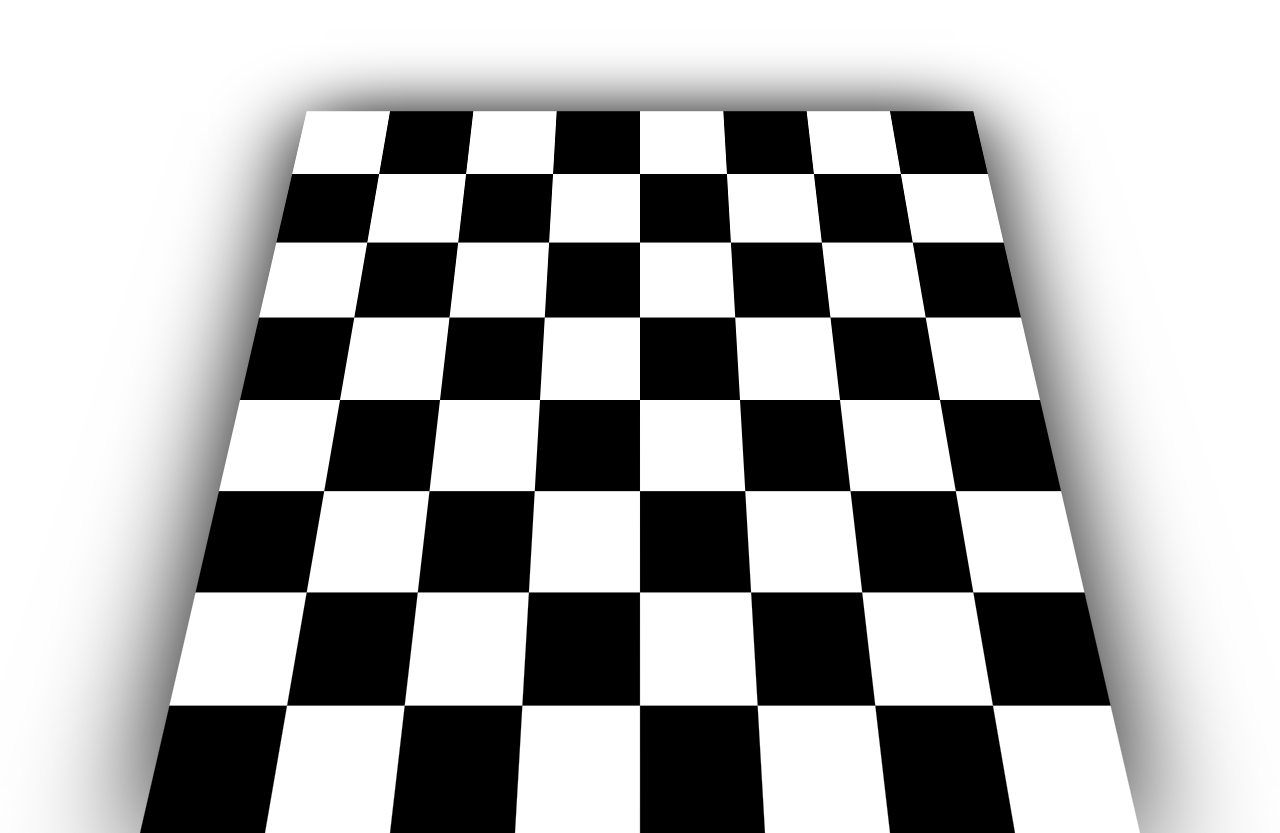
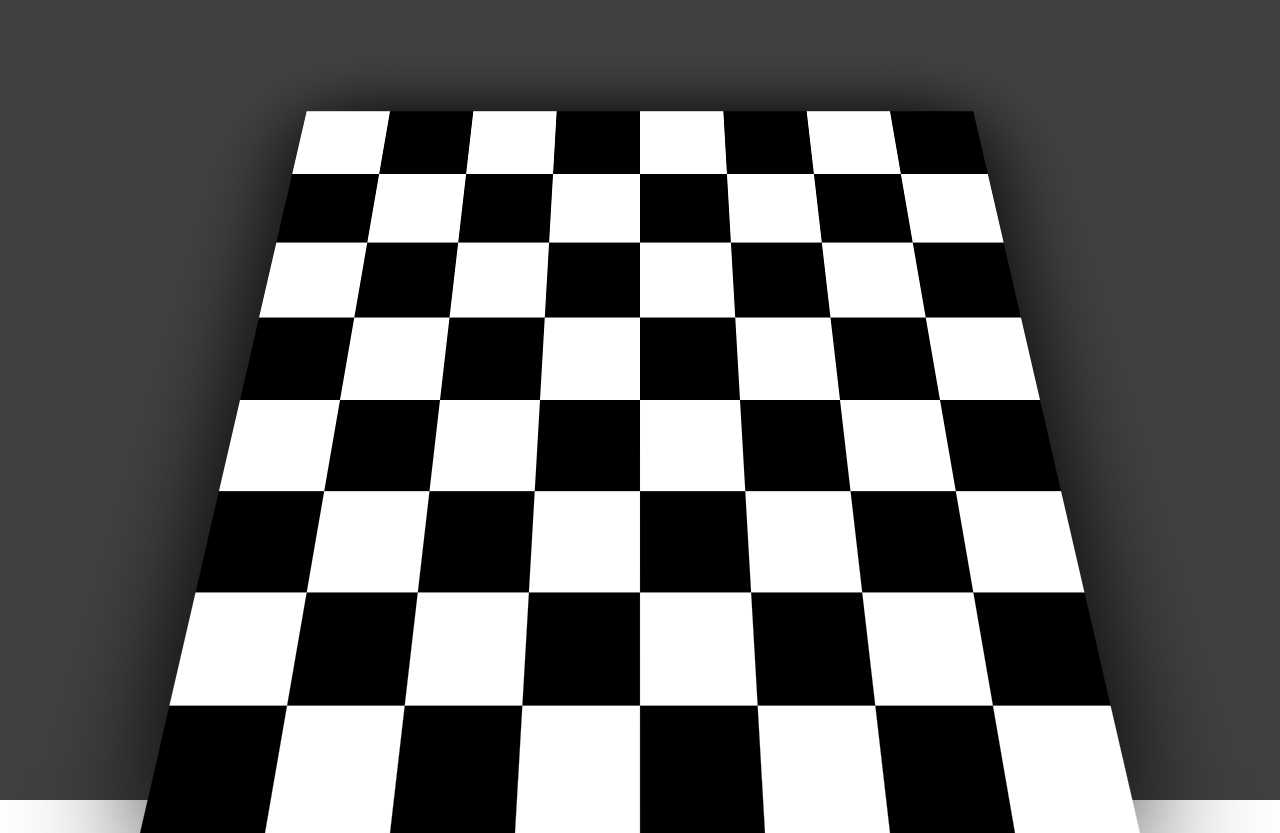
Before and after one commit to ElPettego/swg_site, a React (Create React App) app: page / in a window 1280 px wide. Built offline with nearby package versions, Linux system fonts and the light colour scheme.

Commit message:
king added but cant see him

```diff
--- a/src/App.css
+++ b/src/App.css
@@ -1,7 +1,4 @@
 .App {
-  text-align: center;
-  /* background-color: rgba(10, 10, 9, 0.778); */
-  height: auto;
-  margin: 0;
-  padding: 0;
+  background-color: rgba(10, 10, 9, 0.778);
+  height: 100%;
 }
--- a/src/App.js
+++ b/src/App.js
@@ -1,6 +1,8 @@
 import logo from './logo.svg';
 import './App.css';
 import Chessboard from './Chessboard';
+import King from './King';
+
 
 function App() {
   return (
--- a/src/Chessboard.css
+++ b/src/Chessboard.css
@@ -5,6 +5,7 @@
 
 .wrapperChessboard {
     display: flex;
+    height: 100%;
 }
 
 .Chessboard {
@@ -14,6 +15,7 @@
     border-width: 3px;
     border-color: #000;
     margin: auto;
+    /* margin-top: 10%; */
     /* perspective: 100px;  */
     /* transform: rotateY(30deg); */
     transform: perspective(1000px) rotateX(30deg);
--- a/src/Chessboard.js
+++ b/src/Chessboard.js
@@ -1,16 +1,22 @@
 // Chessboard.js
 import React, { Component } from 'react';
 import './Chessboard.css'; // Import CSS for styling
+import King from './King';
 
 class Chessboard extends Component {
 
-    square(loc, color) {
+    square(loc, color, piece) {
         let _className;
         if (color === "b") {
             _className = "blackSquare"
         }
         if (color === "w") {
             _className = "whiteSquare"
+        }
+
+        if (piece != null) {
+            return <div className={_className} location={loc}>{piece}</div>
+
         }
         return <div className={_className} location={loc}></div>
     }
@@ -24,7 +30,7 @@ class Chessboard extends Component {
             [this.square("A4", "w"), this.square("B4", "b"), this.square("C4", "w"), this.square("D4", "b"), this.square("E4", "w"), this.square("F4", "b"), this.square("G4", "w"), this.square("H4", "b")],
             [this.square("A3", "b"), this.square("B3", "w"), this.square("C3", "b"), this.square("D3", "w"), this.square("E3", "b"), this.square("F3", "w"), this.square("G3", "b"), this.square("H3", "w")],
             [this.square("A2", "w"), this.square("B2", "b"), this.square("C2", "w"), this.square("D2", "b"), this.square("E2", "w"), this.square("F2", "b"), this.square("G2", "w"), this.square("H2", "b")],
-            [this.square("A1", "b"), this.square("B1", "w"), this.square("C1", "b"), this.square("D1", "w"), this.square("E1", "b"), this.square("F1", "w"), this.square("G1", "b"), this.square("H1", "w")],
+            [this.square("A1", "b"), this.square("B1", "w"), this.square("C1", "b"), this.square("D1", "w"), this.square("E1", "b", <King/>), this.square("F1", "w"), this.square("G1", "b"), this.square("H1", "w")],
 
         ];
 
@@ -32,7 +38,9 @@ class Chessboard extends Component {
 
         return (
             <div className='wrapperChessboard'>
+
                 <div className="Chessboard">{board}</div>
+
             </div>
         );
     }
--- /dev/null
+++ b/src/King.css
@@ -0,0 +1,14 @@
+.wrapperKing {
+    display: flex;
+}
+
+.King {
+    width: 90px;
+    height: 90px;
+    color: white;
+
+    /* order: -1; */
+
+    /* transform: perspective(1000px) rotateX(30deg); */
+
+}
--- /dev/null
+++ b/src/King.js
@@ -0,0 +1,13 @@
+import React, { Component } from 'react';
+import './King.css';
+
+class King extends Component {
+    render() {
+        return (
+            <div className='King' draggable='true'></div>
+        );
+    }
+
+}
+
+export default King;
--- a/src/index.css
+++ b/src/index.css
@@ -1,3 +1,13 @@
+html {
+  height: 100%;
+}
+
+#root {
+  height: 100%;
+  margin-bottom: 0;
+}
+
+
 body {
   margin: 0;
   font-family: -apple-system, BlinkMacSystemFont, 'Segoe UI', 'Roboto', 'Oxygen',
@@ -5,6 +15,8 @@ body {
     sans-serif;
   -webkit-font-smoothing: antialiased;
   -moz-osx-font-smoothing: grayscale;
+  height: 100%;
+  margin-bottom: 0;
 }
 
 code {
```
